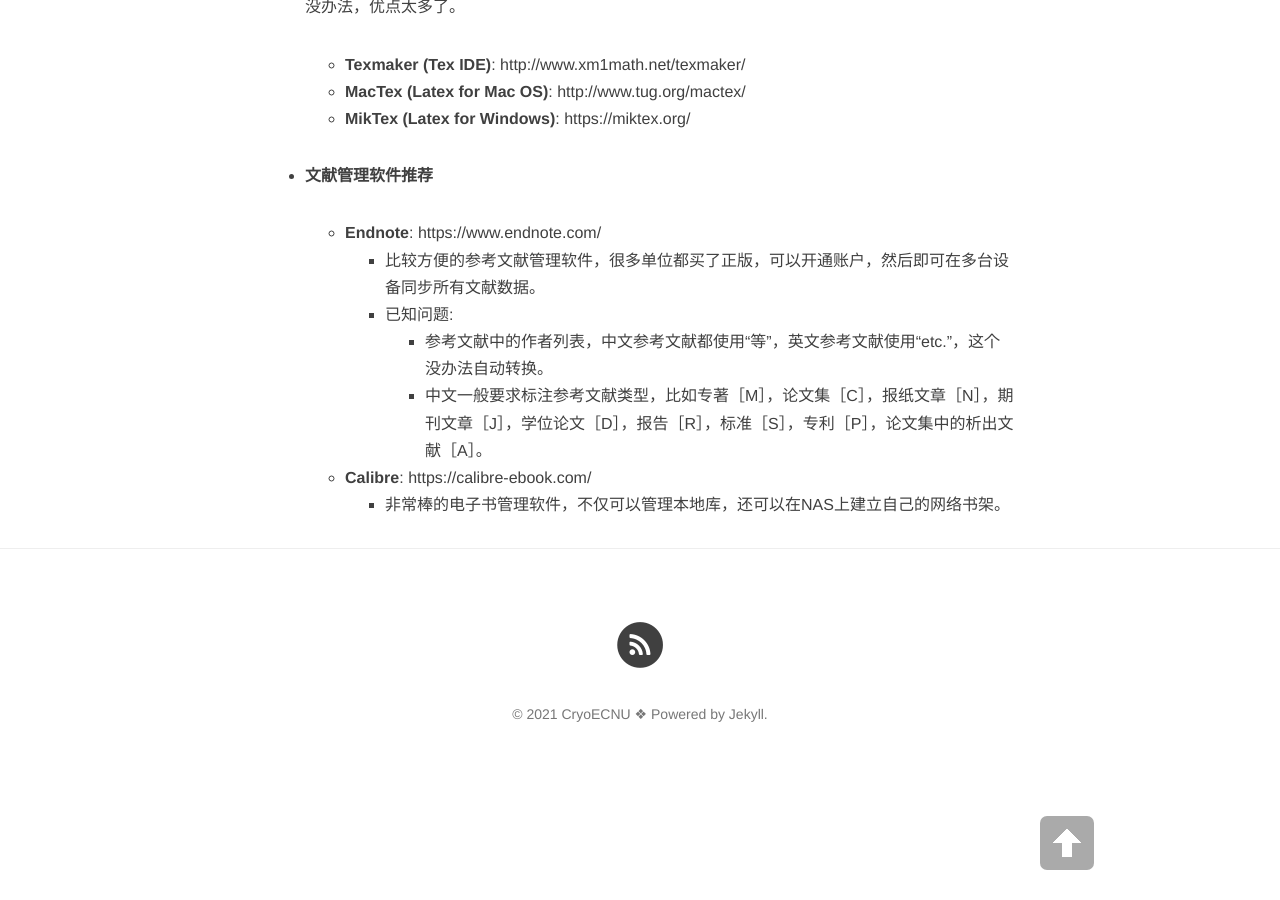
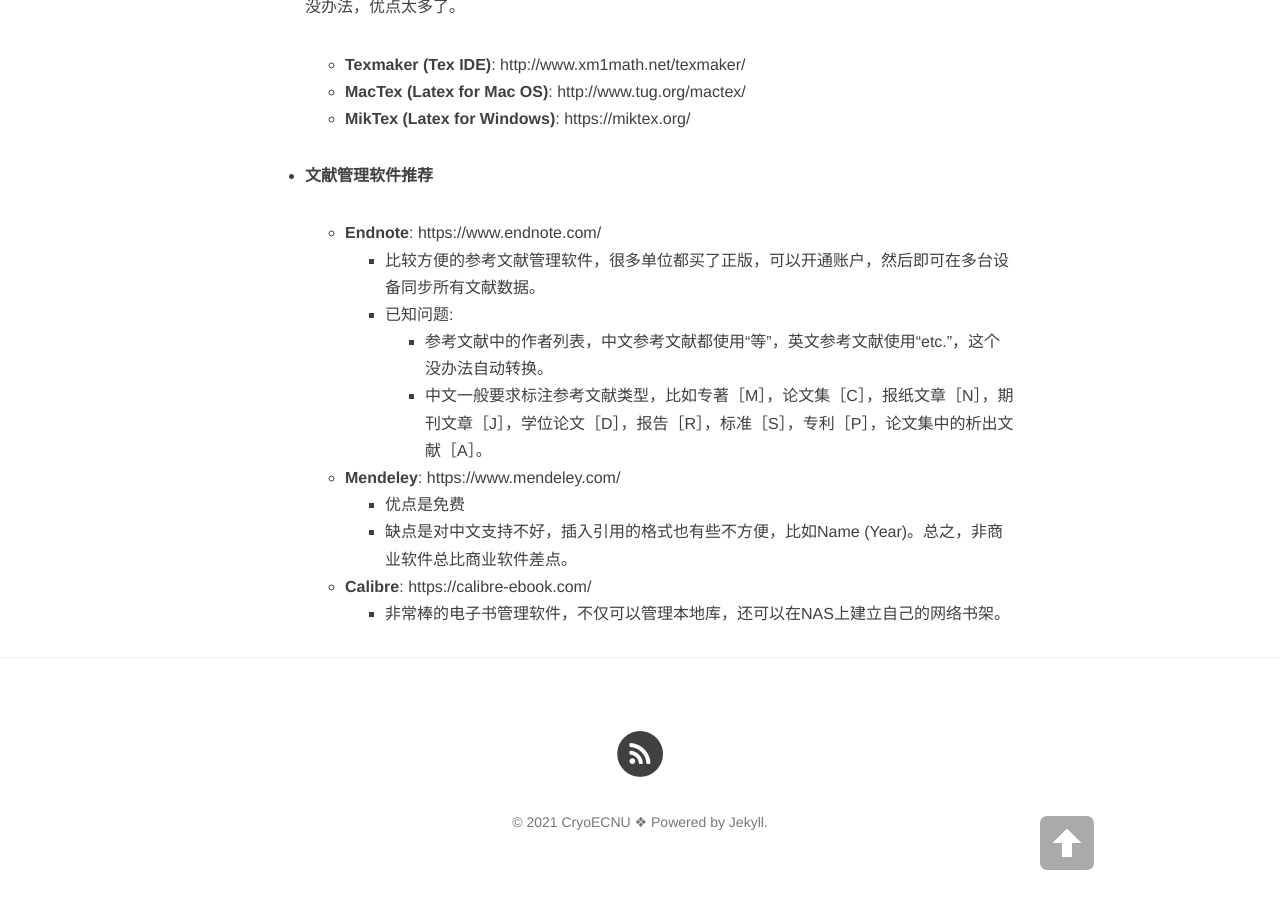
Before and after one commit to CryoECNU/cryoecnu.github.io, a Jekyll site: the page built from xtech.md, in a window 1280 px wide and 900 px high, scrolled down 1251 px. Built offline with Jekyll 4.4.1, drawn with Linux system fonts in a browser that asks for light colours; nearby versions of some CDN libraries.

Commit message:
Update xtech.md

```diff
--- a/xtech.md
+++ b/xtech.md
@@ -48,6 +48,9 @@
 	   - 已知问题:
 	      - 参考文献中的作者列表，中文参考文献都使用“等”，英文参考文献使用“etc.”，这个没办法自动转换。
 	      - 中文一般要求标注参考文献类型，比如专著［M］，论文集［C］，报纸文章［N］，期刊文章［J］，学位论文［D］，报告［R］，标准［S］，专利［P］，论文集中的析出文献［A］。
+	- **Mendeley**: [https://www.mendeley.com/](https://www.mendeley.com/)
+	    - 优点是免费
+	    - 缺点是对中文支持不好，插入引用的格式也有些不方便，比如Name (Year)。总之，非商业软件总比商业软件差点。
 
 	- **Calibre**: [https://calibre-ebook.com/](https://calibre-ebook.com/)
 	   - 非常棒的电子书管理软件，不仅可以管理本地库，还可以在NAS上建立自己的网络书架。
```
